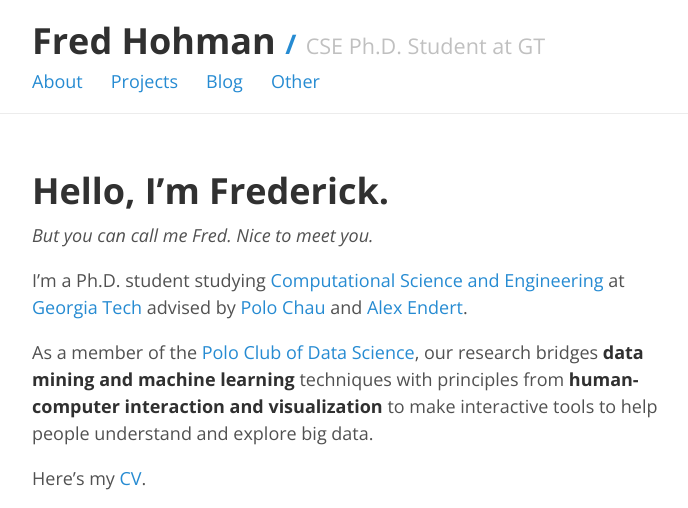
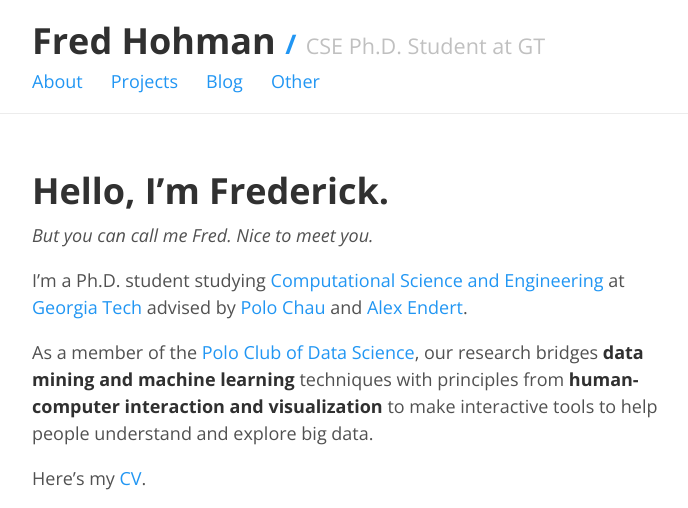
Before and after one commit to fredhohman/fredhohman.github.io, a Jekyll site: the page built from index.md, in a window 1280 px wide. Shown: the top 508 px of the page, without its empty margins (293-981 px from the left). Built offline with Jekyll 4.4.1, drawn with Linux system fonts in a browser that asks for light colours; grey boxes are pictures that could not be loaded.

Commit message:
new blue

```diff
--- a/_sass/_base.scss
+++ b/_sass/_base.scss
@@ -34,7 +34,7 @@
 
 // No `:visited` state is required by default (browsers will use `a`)
 a {
-  color: #268bd2;
+  color: #2196F3;
   text-decoration: none;
 
   // `:focus` is linked to `:hover` for basic accessibility
--- a/_sass/_masthead.scss
+++ b/_sass/_masthead.scss
@@ -71,7 +71,7 @@
 
 .masthead-slash{
   display: none;
-  color: #268bd2;
+  color: #2196F3;
   font-size: 75%;
 }
 
--- a/_sass/_posts.scss
+++ b/_sass/_posts.scss
@@ -15,7 +15,7 @@
 }
 
 .post-title a {
-  color: #268bd2;
+  color: #2196F3;
 }
 
 .page-title,
@@ -54,7 +54,7 @@
     }
 
     a:hover {
-      color: #268bd2;
+      color: #2196F3;
       text-decoration: none;
 
       small {
```
